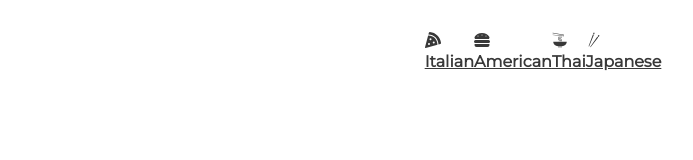
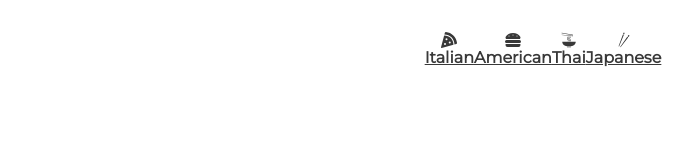
Before and after one commit to sarthak5697/recipe-app-react, a React (Create React App) app: page / in a window 1280 px wide. Shown: the top 160 px of the page, without its empty margins (97-790 px from the left). Built offline with nearby package versions, Linux system fonts and the light colour scheme; no server answers.

Commit message:
commit 3

```diff
--- a/src/components/Category.jsx
+++ b/src/components/Category.jsx
@@ -6,22 +6,22 @@
 function Category() {
   return (
     <List>
-        <NavLink to={'/cuisine/Italian'}>
+        <SLink to={'/cuisine/Italian'}>
             <FaPizzaSlice />
             <h4>Italian</h4>
-        </NavLink>
-        <NavLink to={'/cuisine/American'}>
+        </SLink>
+        <SLink to={'/cuisine/American'}>
             <FaHamburger />
             <h4>American</h4>
-        </NavLink>
-        <NavLink to={'/cuisine/Thai'}>
+        </SLink>
+        <SLink to={'/cuisine/Thai'}>
             <GiNoodles/>
             <h4>Thai</h4>
-        </NavLink>
-        <NavLink to={'/cuisine/Japanese'}>
+        </SLink>
+        <SLink to={'/cuisine/Japanese'}>
             <GiChopsticks/>
             <h4>Japanese</h4>
-        </NavLink>
+        </SLink>
     </List>
   )
 }
@@ -33,7 +33,13 @@
 margin: 2rem 0rem;
 `;
 
-
+const SLink = styled(NavLink)`
+display: flex;
+flex-direction: column;
+justify-content: center;
+align-items: center;
+border-radius: 50%;
+`;
 
 
 export default Category
```
